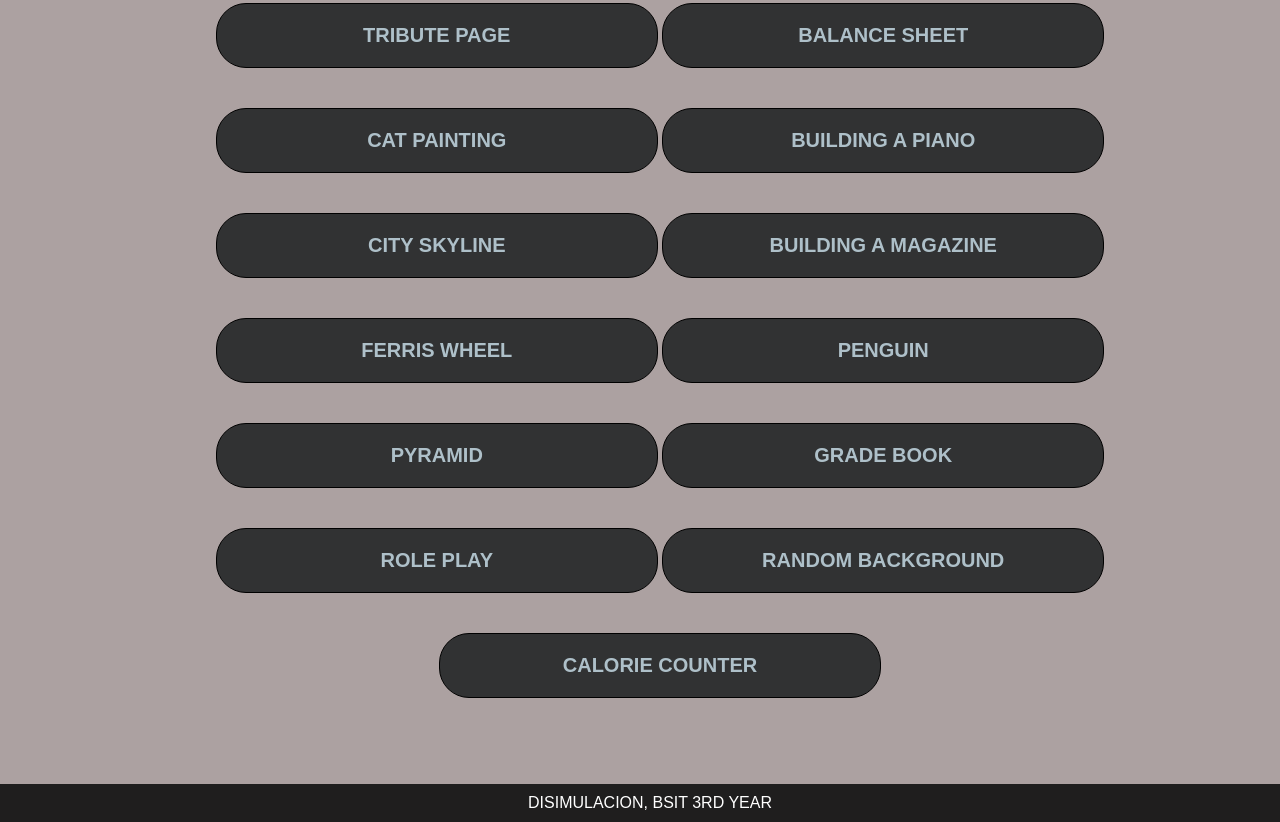
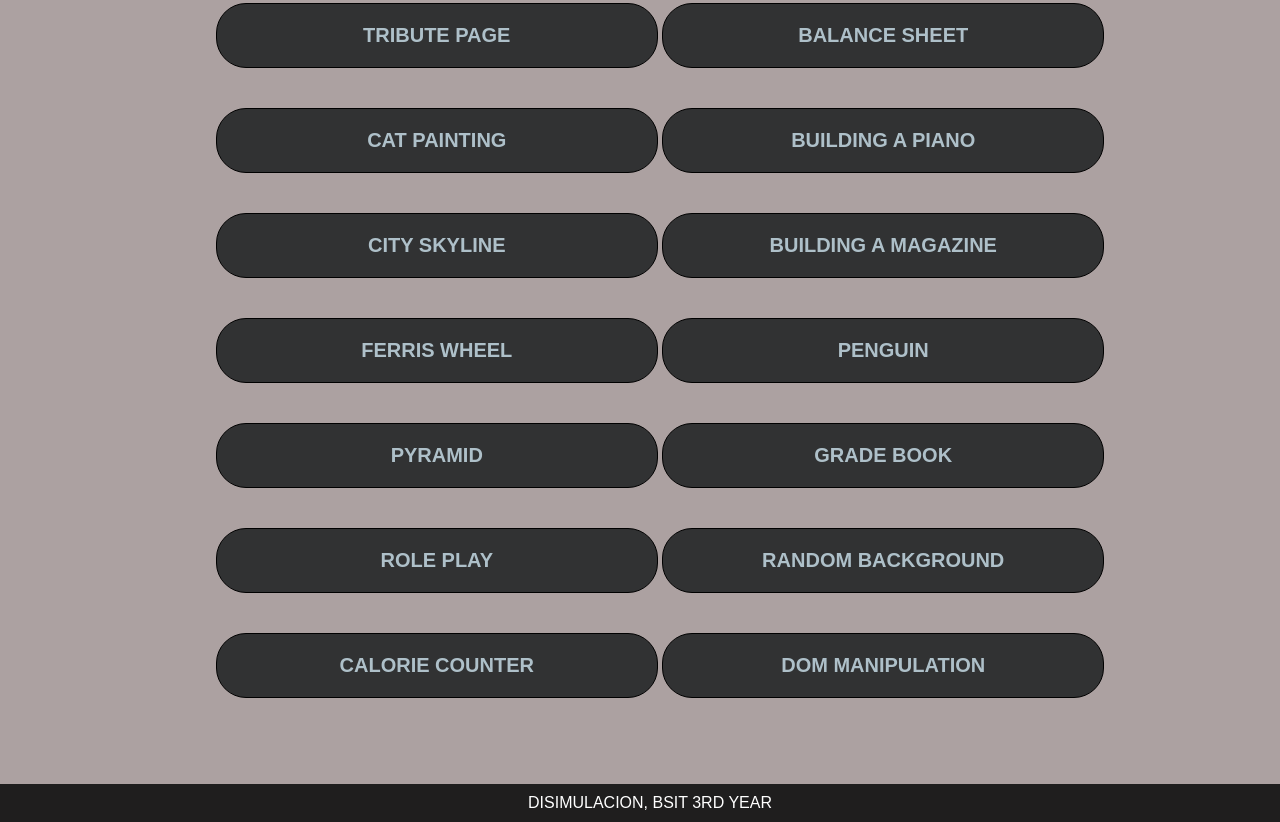
Before and after one commit to colayts/portt1, a plain HTML site: page index.html in a window 1280 px wide. Shown: the part 1565-2387 px from the top of the page. Drawn offline with Linux system fonts and the light colour scheme.

Commit message:
Update index.html

```diff
--- a/index.html
+++ b/index.html
@@ -121,6 +121,12 @@
                 </div>
 
 
+                 <div class="project-tile">
+                    <a href="DOM.html" target="_blank">DOM MANIPULATION</a>
+                </div>
+
+
+
 
 
             </uL>
```
